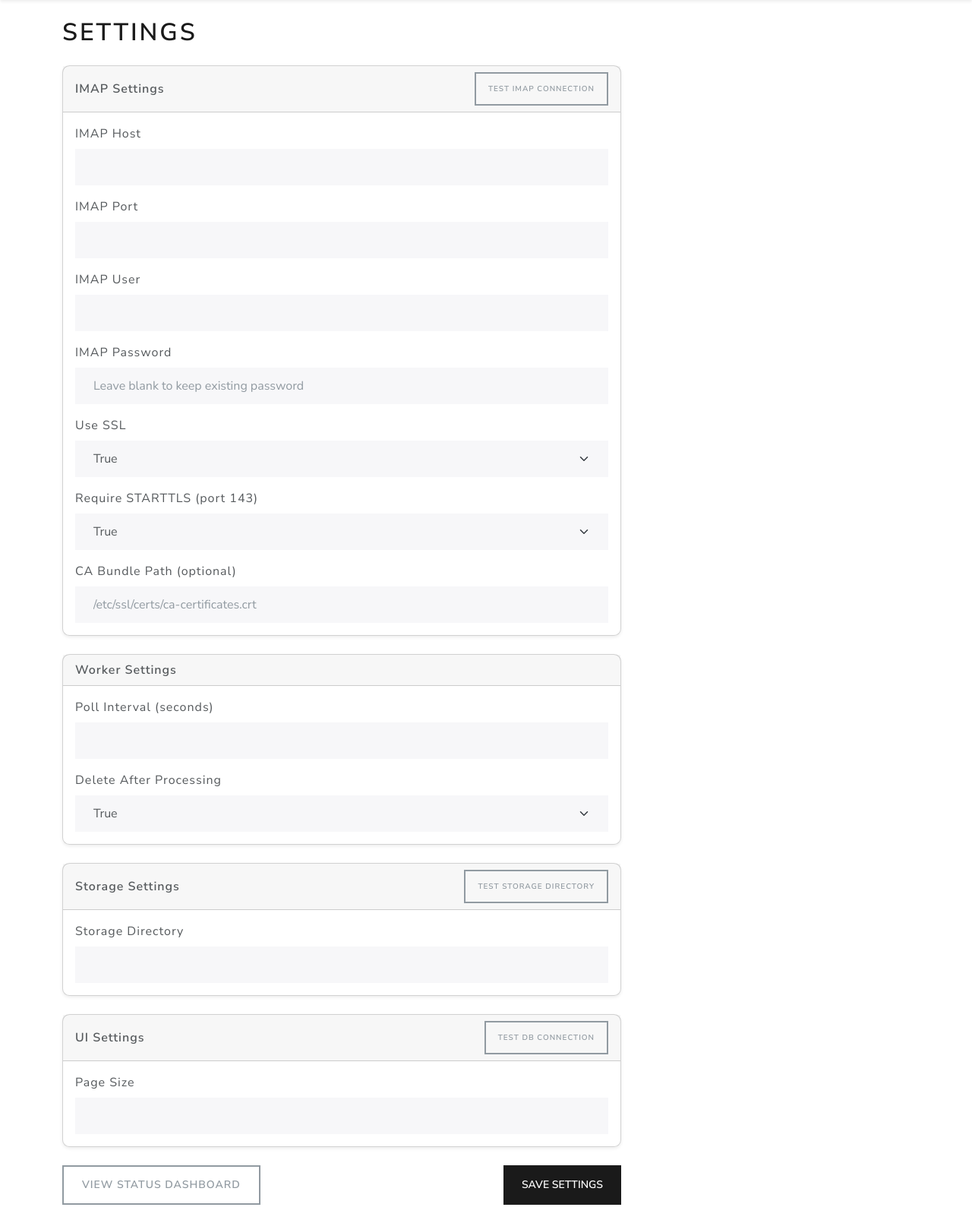
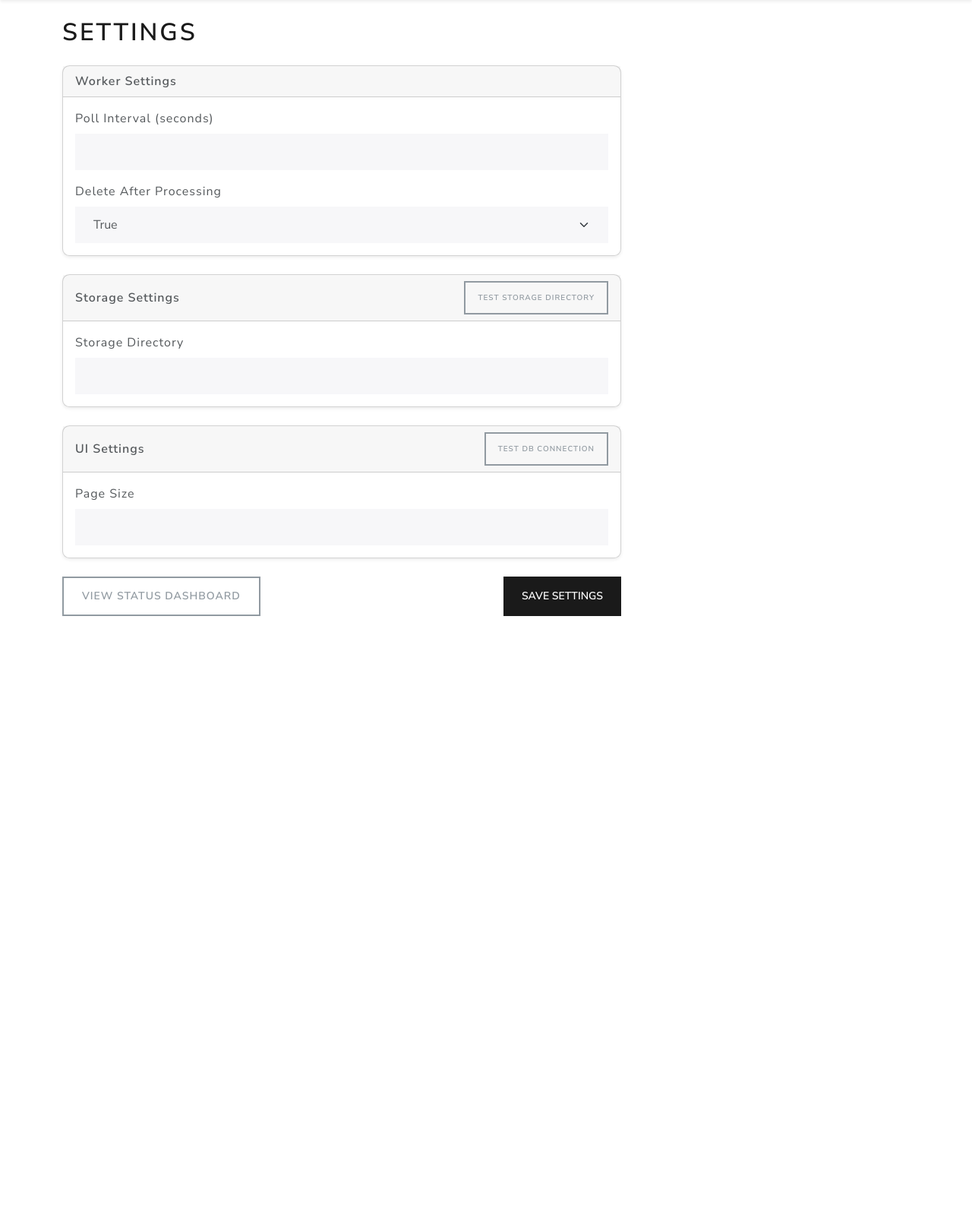
Before and after one commit to daygle/daygle-mail-archiver, a FastAPI app: template api/templates/settings.html in a window 1280 px wide. Shown: the part 124-1734 px from the top of the page at 76% size. After the commit the page ends 935 px from the top, so only its background shows below. Run offline with FastAPI, Linux system fonts and the light colour scheme; the template is opened without the code that fills it, so the values that code supplies are empty; some libraries are stand-ins or nearby versions.

Commit message:
Remove Old IMAP Settings

```diff
--- a/api/templates/settings.html
+++ b/api/templates/settings.html
@@ -18,13 +18,6 @@
             </div>
         {% endif %}
 
-        {% if imap_result %}
-            {% set parts = imap_result.split(":", 1) %}
-            <div class="alert alert-{{ 'success' if parts[0] == 'success' else 'danger' }}" role="alert">
-                <strong>IMAP Test:</strong> {{ parts[1] }}
-            </div>
-        {% endif %}
-
         {% if storage_result %}
             {% set parts = storage_result.split(":", 1) %}
             <div class="alert alert-{{ 'success' if parts[0] == 'success' else 'danger' }}" role="alert">
@@ -40,63 +33,6 @@
         {% endif %}
 
         <form method="post" action="/settings">
-
-            <div class="card mb-4 shadow-sm">
-                <div class="card-header fw-bold d-flex align-items-center justify-content-between">
-                    <span>IMAP Settings</span>
-                    <a href="/settings/test-imap" class="btn btn-sm btn-outline-secondary">
-                        Test IMAP Connection
-                    </a>
-                </div>
-                <div class="card-body">
-                    <div class="mb-3">
-                        <label class="form-label">IMAP Host</label>
-                        <input type="text" name="imap_host" class="form-control"
-                               value="{{ settings.get('imap_host', '') }}" required>
-                    </div>
-
-                    <div class="mb-3">
-                        <label class="form-label">IMAP Port</label>
-                        <input type="number" name="imap_port" class="form-control"
-                               value="{{ settings.get('imap_port', '993') }}" required>
-                    </div>
-
-                    <div class="mb-3">
-                        <label class="form-label">IMAP User</label>
-                        <input type="text" name="imap_user" class="form-control"
-                               value="{{ settings.get('imap_user', '') }}" required>
-                    </div>
-
-                    <div class="mb-3">
-                        <label class="form-label">IMAP Password</label>
-                        <input type="password" name="imap_password" class="form-control"
-                               placeholder="Leave blank to keep existing password">
-                    </div>
-
-                    <div class="mb-3">
-                        <label class="form-label">Use SSL</label>
-                        <select name="imap_use_ssl" class="form-select">
-                            <option value="true" {% if settings.get('imap_use_ssl', 'true') == 'true' %}selected{% endif %}>True</option>
-                            <option value="false" {% if settings.get('imap_use_ssl', 'true') == 'false' %}selected{% endif %}>False</option>
-                        </select>
-                    </div>
-
-                    <div class="mb-3">
-                        <label class="form-label">Require STARTTLS (port 143)</label>
-                        <select name="imap_require_starttls" class="form-select">
-                            <option value="true" {% if settings.get('imap_require_starttls', 'false') == 'true' %}selected{% endif %}>True</option>
-                            <option value="false" {% if settings.get('imap_require_starttls', 'false') == 'false' %}selected{% endif %}>False</option>
-                        </select>
-                    </div>
-
-                    <div class="mb-0">
-                        <label class="form-label">CA Bundle Path (optional)</label>
-                        <input type="text" name="imap_ca_bundle" class="form-control"
-                               value="{{ settings.get('imap_ca_bundle', '') }}"
-                               placeholder="/etc/ssl/certs/ca-certificates.crt">
-                    </div>
-                </div>
-            </div>
 
             <div class="card mb-4 shadow-sm">
                 <div class="card-header fw-bold">
```
